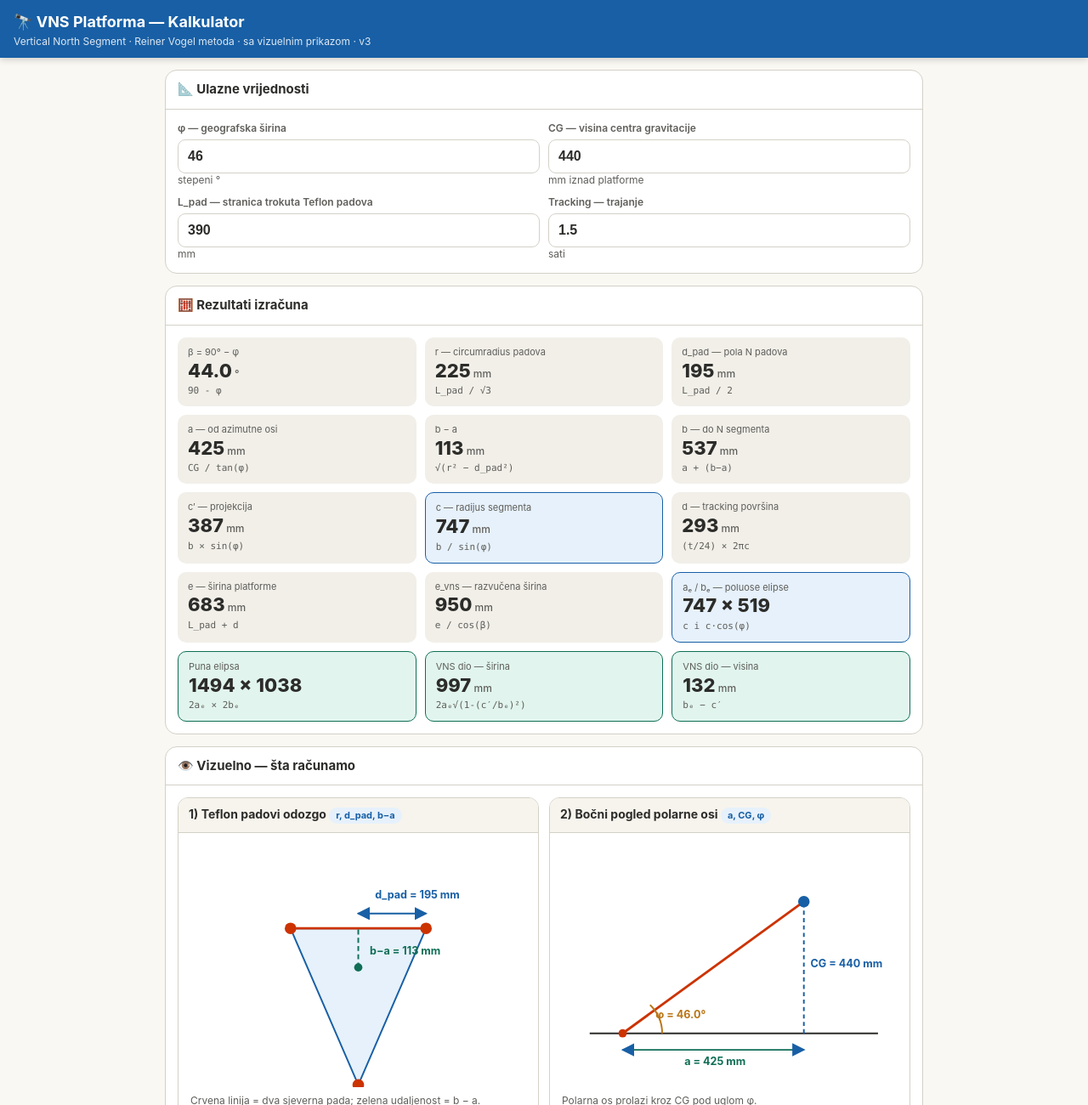
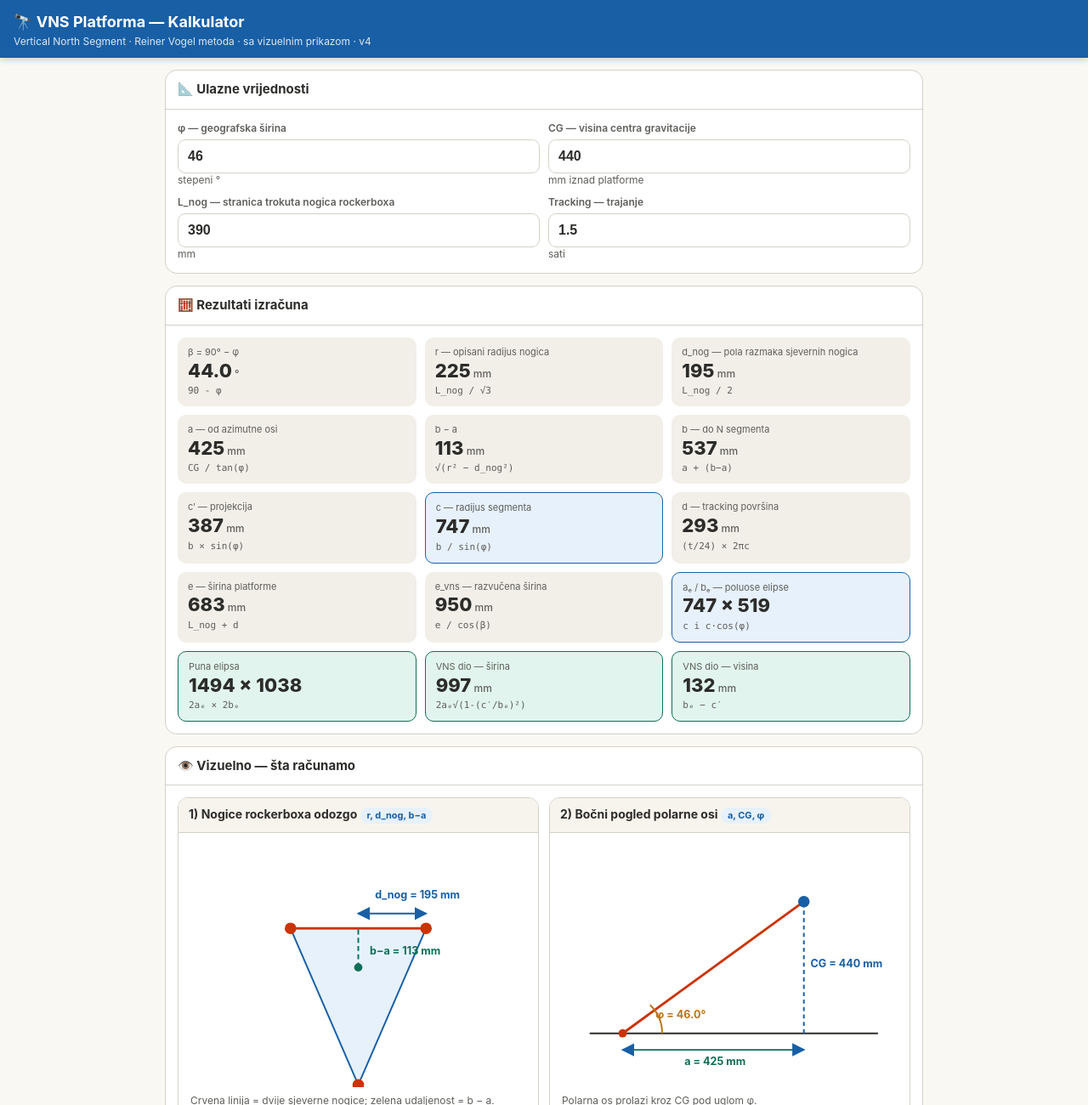
Before and after one commit to mursel/vns-kalkulator, a plain HTML site: page index.html in a window 1280 px wide. Shown: the top 1300 px of the page at 85% size. Drawn offline with Linux system fonts and the light colour scheme.

Commit message:
Update version and labels in index.html

```diff
--- a/index.html
+++ b/index.html
@@ -71,7 +71,7 @@ svg{width:100%;height:auto;display:block}
 <body>
 <header>
   <h1>🔭 VNS Platforma — Kalkulator</h1>
-  <p>Vertical North Segment · Reiner Vogel metoda · sa vizuelnim prikazom · v3</p>
+  <p>Vertical North Segment · Reiner Vogel metoda · sa vizuelnim prikazom · v4</p>
 </header>
 
 <div class="container">
@@ -91,7 +91,7 @@ svg{width:100%;height:auto;display:block}
           <div class="small">mm iznad platforme</div>
         </div>
         <div>
-          <label>L_pad — stranica trokuta Teflon padova</label>
+          <label>L_nog — stranica trokuta nogica rockerboxa</label>
           <input type="number" id="lpad" value="390" min="100" max="1000" step="1">
           <div class="small">mm</div>
         </div>
@@ -109,18 +109,18 @@ svg{width:100%;height:auto;display:block}
     <div class="card-body">
       <div class="grid3">
         <div class="result"><div class="rlabel">β = 90° − φ</div><div><span class="rvalue" id="r_beta">—</span><span class="runit"> °</span></div><div class="formula">90 - φ</div></div>
-        <div class="result"><div class="rlabel">r — circumradius padova</div><div><span class="rvalue" id="r_rpad">—</span><span class="runit"> mm</span></div><div class="formula">L_pad / √3</div></div>
-        <div class="result"><div class="rlabel">d_pad — pola N padova</div><div><span class="rvalue" id="r_dpad">—</span><span class="runit"> mm</span></div><div class="formula">L_pad / 2</div></div>
+        <div class="result"><div class="rlabel">r — opisani radijus nogica</div><div><span class="rvalue" id="r_rpad">—</span><span class="runit"> mm</span></div><div class="formula">L_nog / √3</div></div>
+        <div class="result"><div class="rlabel">d_nog — pola razmaka sjevernih nogica</div><div><span class="rvalue" id="r_dpad">—</span><span class="runit"> mm</span></div><div class="formula">L_nog / 2</div></div>
 
         <div class="result"><div class="rlabel">a — od azimutne osi</div><div><span class="rvalue" id="r_a">—</span><span class="runit"> mm</span></div><div class="formula">CG / tan(φ)</div></div>
-        <div class="result"><div class="rlabel">b − a</div><div><span class="rvalue" id="r_bma">—</span><span class="runit"> mm</span></div><div class="formula">√(r² − d_pad²)</div></div>
+        <div class="result"><div class="rlabel">b − a</div><div><span class="rvalue" id="r_bma">—</span><span class="runit"> mm</span></div><div class="formula">√(r² − d_nog²)</div></div>
         <div class="result"><div class="rlabel">b — do N segmenta</div><div><span class="rvalue" id="r_b">—</span><span class="runit"> mm</span></div><div class="formula">a + (b−a)</div></div>
 
         <div class="result"><div class="rlabel">c′ — projekcija</div><div><span class="rvalue" id="r_cp">—</span><span class="runit"> mm</span></div><div class="formula">b × sin(φ)</div></div>
         <div class="result key"><div class="rlabel">c — radijus segmenta</div><div><span class="rvalue" id="r_c">—</span><span class="runit"> mm</span></div><div class="formula">b / sin(φ)</div></div>
         <div class="result"><div class="rlabel">d — tracking površina</div><div><span class="rvalue" id="r_d">—</span><span class="runit"> mm</span></div><div class="formula">(t/24) × 2πc</div></div>
 
-        <div class="result"><div class="rlabel">e — širina platforme</div><div><span class="rvalue" id="r_e">—</span><span class="runit"> mm</span></div><div class="formula">L_pad + d</div></div>
+        <div class="result"><div class="rlabel">e — širina platforme</div><div><span class="rvalue" id="r_e">—</span><span class="runit"> mm</span></div><div class="formula">L_nog + d</div></div>
         <div class="result"><div class="rlabel">e_vns — razvučena širina</div><div><span class="rvalue" id="r_evns">—</span><span class="runit"> mm</span></div><div class="formula">e / cos(β)</div></div>
         <div class="result key"><div class="rlabel">aₑ / bₑ — poluose elipse</div><div><span class="rvalue" id="r_axes">—</span></div><div class="formula">c i c·cos(φ)</div></div>
 
@@ -137,7 +137,7 @@ svg{width:100%;height:auto;display:block}
       <div class="visual-grid">
 
         <div class="viz">
-          <h3>1) Teflon padovi odozgo <span class="badge">r, d_pad, b−a</span></h3>
+          <h3>1) Nogice rockerboxa odozgo <span class="badge">r, d_nog, b−a</span></h3>
           <div class="viz-body">
             <svg id="svgPads" viewBox="0 0 420 300">
               <defs>
@@ -159,7 +159,7 @@ svg{width:100%;height:auto;display:block}
               <text id="txtR" font-size="13" fill="#0F6E56" font-weight="700"></text>
               <text id="txtDPad" font-size="13" fill="#185FA5" font-weight="700"></text>
               </svg>
-            <p class="svg-note">Crvena linija = dva sjeverna pada; zelena udaljenost = b − a.</p>
+            <p class="svg-note">Crvena linija = dvije sjeverne nogice; zelena udaljenost = b − a.</p>
           </div>
         </div>
 
@@ -313,11 +313,11 @@ function drawPads(L,rpad,dpad,bma){
   $('p3').setAttribute('cx',cx); $('p3').setAttribute('cy',southY);
   $('pc').setAttribute('cx',cx); $('pc').setAttribute('cy',cy);
   $('txtL').setAttribute('x',cx-20); $('txtL').setAttribute('y',southY+22);
-  $('txtL').textContent=`L_pad = ${L.toFixed(0)} mm`;
+  $('txtL').textContent=`L_nog = ${L.toFixed(0)} mm`;
   $('txtR').setAttribute('x',cx+14); $('txtR').setAttribute('y',(cy+topY)/2+8);
   $('txtR').textContent=`b−a = ${bma.toFixed(0)} mm`;
   $('txtDPad').setAttribute('x',rightX-62); $('txtDPad').setAttribute('y',topY-36);
-  $('txtDPad').textContent=`d_pad = ${dpad.toFixed(0)} mm`;
+  $('txtDPad').textContent=`d_nog = ${dpad.toFixed(0)} mm`;
 }
 
 function drawAxis(phi,CG,a){
```
